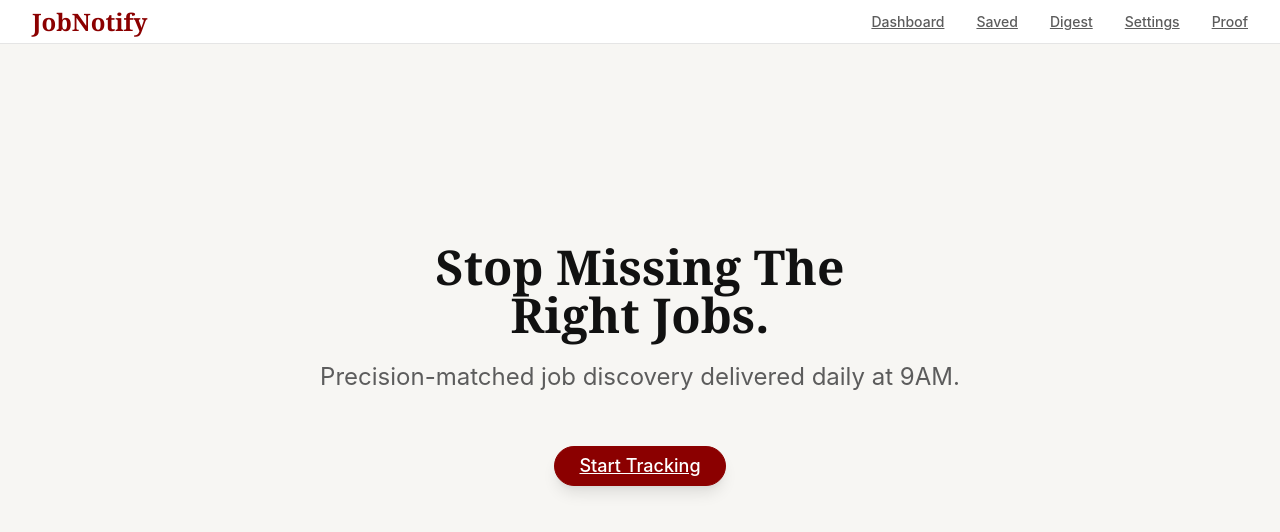
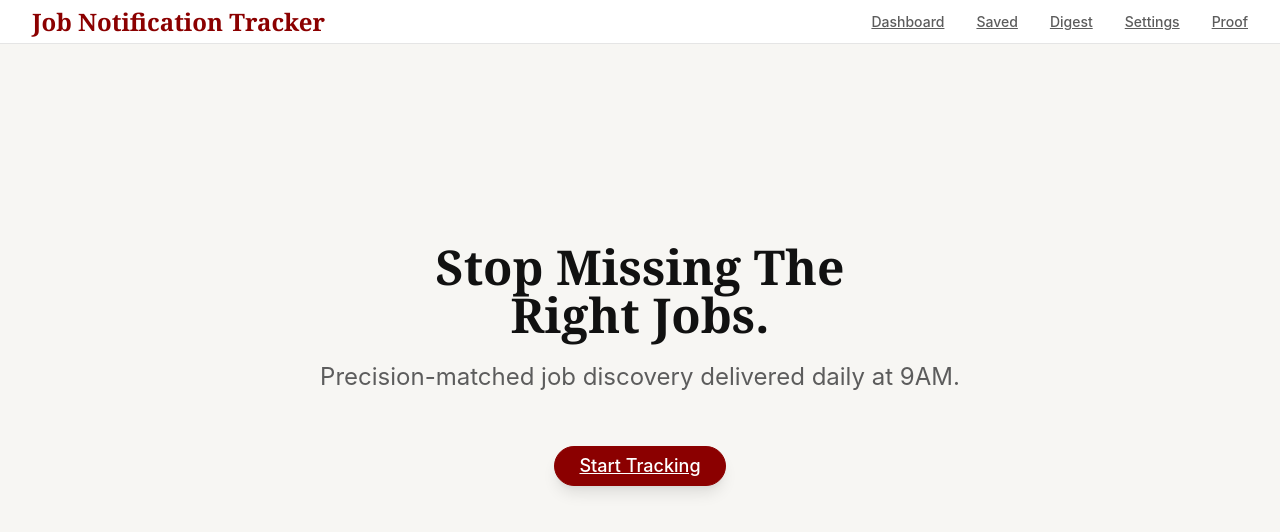
Before and after one commit to Sadikcserymec077/job-notification-tracker, a React (Vite) app: page /saved in a window 1280 px wide. Shown: the top 532 px of the page. Built offline with nearby package versions, Linux system fonts and the light colour scheme.

Commit message:
changes done

```diff
--- a/src/components/Layout.jsx
+++ b/src/components/Layout.jsx
@@ -38,7 +38,7 @@ const Layout = () => {
                         {/* Logo */}
                         <div className="flex items-center">
                             <span className="text-xl font-serif font-bold text-accent tracking-tight">
-                                JobNotify
+                                Job Notification Tracker
                             </span>
                         </div>
 
```
